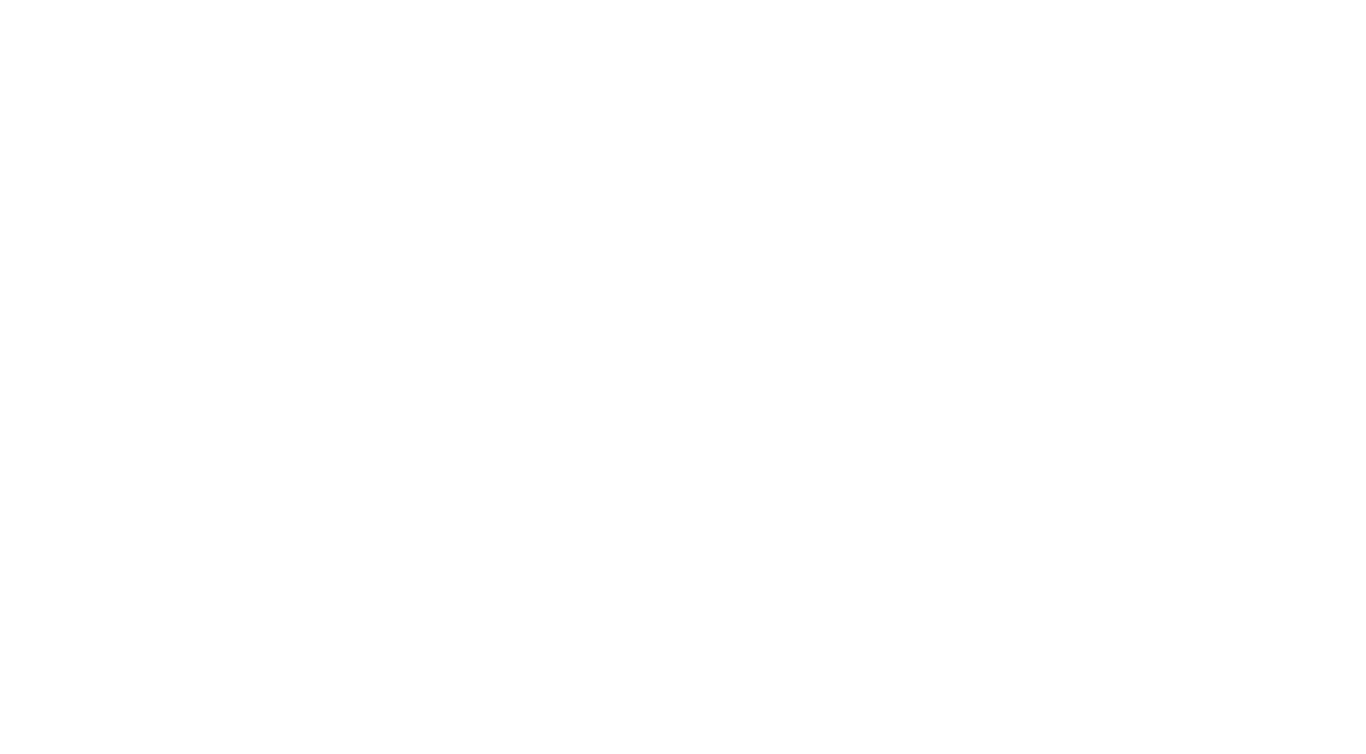
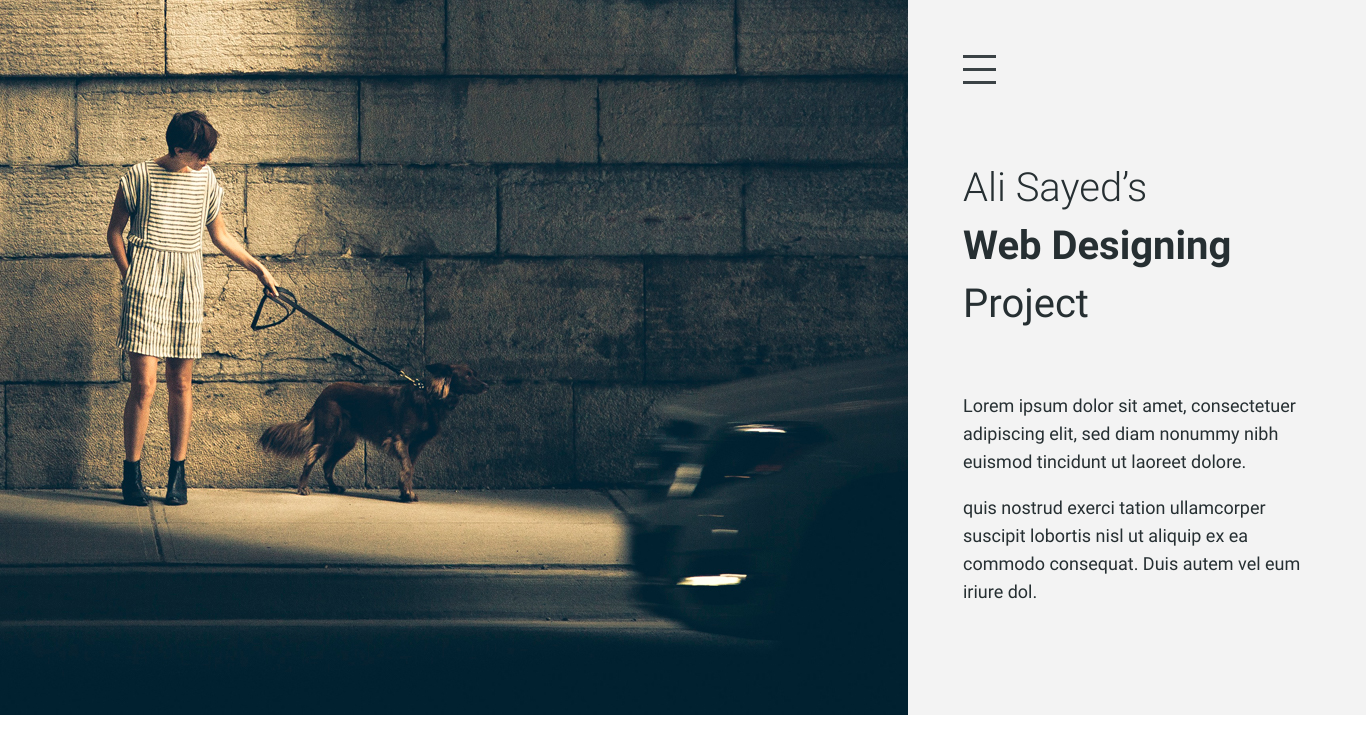
Before and after one commit to CarphatianSnake/testtask, a website: page index.html in a window 1280 px wide. Shown: the whole page, 1366 px wide, since content can reach past the window. Drawn offline with nearby package versions, Linux system fonts and the light colour scheme.

Commit message:
feat: add header

```diff
--- a/index.html
+++ b/index.html
@@ -4,11 +4,46 @@
   <meta charset="UTF-8">
   <meta http-equiv="X-UA-Compatible" content="IE=edge">
   <meta name="viewport" content="width=device-width, initial-scale=1.0">
+  <link rel="stylesheet" href="dist/css/normalize.css">
   <link rel="stylesheet" href="dist/css/main.min.css">
   <title>Test Task</title>
 </head>
 <body>
+  <div class="wrapper">
 
+    <header class="header">
+      <div class="header_img"></div>
+      <div class="header_description">
+        <div class="header_description_burger"></div>
+        <h1 class="header_description_heading">
+          <p class="header_description_heading_text font__light">
+            Ali Sayed’s
+          </p>
+          <p class="header_description_heading_text font__bold">
+            Web Designing
+          </p>
+          <p class="header_description_heading_text">
+            Project
+          </p>
+        </h1>
+        <p class="header_description_text">
+          Lorem ipsum dolor sit amet, consectetuer adipiscing elit, sed diam nonummy nibh euismod tincidunt ut laoreet dolore.
+        </p>
+        <p class="header_description_text">
+          quis nostrud exerci tation ullamcorper suscipit lobortis nisl ut aliquip ex ea commodo consequat. Duis autem vel eum iriure dol.
+        </p>
+      </div>
+    </header>
+
+    <main>
+
+    </main>
+
+    <footer>
+
+    </footer>
+
+  </div>
   <!-- <script src="dist/js/main.min.js"></script> -->
 </body>
 </html>
--- a/src/styles/styles.scss
+++ b/src/styles/styles.scss
@@ -1,5 +1,90 @@
+@font-face {
+  font-family: 'Roboto';
+  src: url(../../assets/fonts/Roboto-Regular.ttf);
+  font-weight: 500;
+}
+
+@font-face {
+  font-family: 'Roboto';
+  src: url(../../assets/fonts/Roboto-Light.ttf);
+  font-weight: 300;
+}
+
+@font-face {
+  font-family: 'Roboto';
+  src: url(../../assets/fonts/Roboto-Bold.ttf);
+  font-weight: 700;
+}
+
+* {
+  box-sizing: border-box;
+}
+
+html {
+  font-family: 'Roboto', sans-serif;
+}
+
 body {
+  width: 100%;
+  height: 100vh;
+  padding: 0;
+  margin: 0;
   background-color: #fff;
-  color: blue;
-  text-decoration: none;
+  color: #262f32;
+  font-size: 15.57px;
 }
+
+.wrapper {
+  margin: 0 auto;
+  width: 1366px;
+  background-color: #f3f3f3;
+
+  .header {
+    width: 100%;
+    height: 715px;
+    display: flex;
+
+    .header_img {
+      width: 908px;
+      background: no-repeat url('../../assets/img/header.jpg');
+    }
+
+    .header_description {
+      width: 458px;
+      padding: 55px 50px 55px 55px;
+
+      &_burger {
+        width: 33px;
+        height: 29px;
+        background: no-repeat url('../../assets/img/burger.svg');
+        cursor: pointer;
+      }
+
+      &_heading {
+        font-weight: 500;
+        font-size: 40px;
+        line-height: 1.444;
+        margin-top: 75px;
+        margin-bottom: 60px;
+
+        &_text {
+          margin: 0;
+        }
+      }
+
+      &_text {
+        font-size: 18px;
+        line-height: 1.556;
+      }
+    }
+  }
+}
+
+.font {
+  &__light {
+    font-weight: 300;
+  }
+  &__bold {
+    font-weight: 700;
+  }
+}
```
Also changed, not shown: assets/fonts/Roboto-Bold.ttf (added), assets/fonts/Roboto-Light.ttf (added), assets/fonts/Roboto-Regular.ttf (added), assets/img/burger.svg (added), assets/img/header.jpg (added), dist/css/main.min.css.
